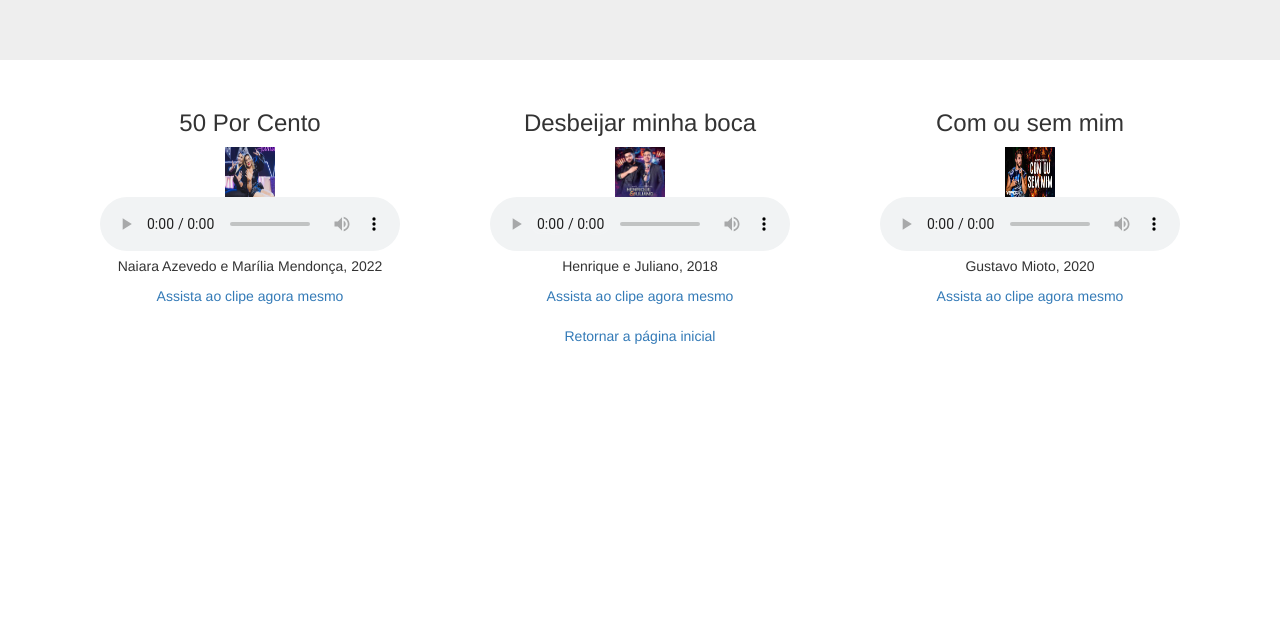
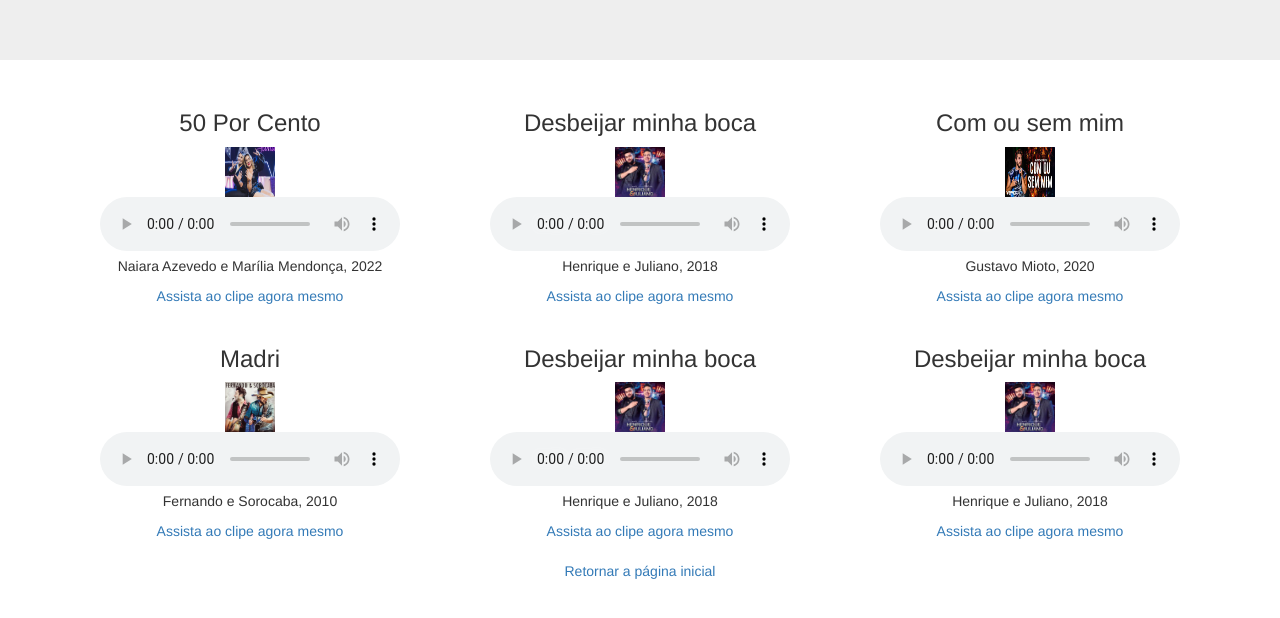
Before and after one commit to fss9/WEB1-TRABALHO, a plain HTML site: page WEB1-TRABALHO/sertanejo.html in a window 1280 px wide. Shown: the part 180-798 px from the top of the page. Drawn offline with nearby package versions, Linux system fonts and the light colour scheme.

Commit message:
WEB1-TRABALHO

```diff
--- a/WEB1-TRABALHO/sertanejo.html
+++ b/WEB1-TRABALHO/sertanejo.html
@@ -34,7 +34,7 @@
          </audio>
          <p>Naiara Azevedo e Marília Mendonça, 2022</p>
 
-         <a href="clipes.html">Assista ao clipe agora mesmo</a>
+         <a href="clipesSertanejos.html">Assista ao clipe agora mesmo</a>
         </figure>
 
 
@@ -50,7 +50,7 @@
          </audio>
          <p>Henrique e Juliano, 2018</p>
 
-         <a href="clipes.html">Assista ao clipe agora mesmo</a>
+         <a href="clipesSertanejos.html">Assista ao clipe agora mesmo</a>
     </figure><br>
 
 
@@ -66,9 +66,59 @@
            </audio>
            <p>Gustavo Mioto, 2020</p>
 
-           <a href="clipes.html">Assista ao clipe agora mesmo</a>
-      </figure><br></center>
+           <a href="clipesSertanejos.html">Assista ao clipe agora mesmo</a>
+      </figure><br>
 
-<center><a href="index.html">Retornar a página inicial</a></center>
-</body>
-</html>
+    </div>
+    <div class="col-sm-4">
+        <h3>Madri</h3>
+      <figure>
+        <img src="imgs\musicas\fernando-e-sorocaba.jpg" alt="fernando-e-sorocaba"
+        width="50"
+        height="50"><br>
+      <audio autoplay="autoplay" controls="controls">
+        <source src="audios/fernandoesorocaba-madri.mp3" type="audio/mp3"/>
+         </audio>
+         <p>Fernando e Sorocaba, 2010</p>
+
+         <a href="clipesSertanejos.html">Assista ao clipe agora mesmo</a>
+    </figure><br>
+
+  </div>
+  <div class="col-sm-4">
+      <h3>Desbeijar minha boca</h3>
+    <figure>
+      <img src="imgs\musicas\henrique-juliano.jpg" alt="henrique-juliano"
+      width="50"
+      height="50"><br>
+    <audio autoplay="autoplay" controls="controls">
+      <source src="audios/henriqueejulianooficial-desbeijar-minha-boca.mp3" type="audio/mp3"/>
+       </audio>
+       <p>Henrique e Juliano, 2018</p>
+
+       <a href="clipesSertanejos.html">Assista ao clipe agora mesmo</a>
+  </figure><br>
+
+
+</div>
+<div class="col-sm-4">
+    <h3>Desbeijar minha boca</h3>
+  <figure>
+    <img src="imgs\musicas\henrique-juliano.jpg" alt="henrique-juliano"
+    width="50"
+    height="50"><br>
+  <audio autoplay="autoplay" controls="controls">
+    <source src="audios/henriqueejulianooficial-desbeijar-minha-boca.mp3" type="audio/mp3"/>
+     </audio>
+     <p>Henrique e Juliano, 2018</p>
+
+     <a href="clipesSertanejos.html">Assista ao clipe agora mesmo</a>
+</figure><br>
+
+
+    </center>
+
+        <center><a href="index.html">Retornar a página inicial</a></center>
+
+    </body>
+   </html>
```
Also changed, not shown: WEB1-TRABALHO/clipesSertanejos.html (added), WEB1-TRABALHO/imgs/musicas/fernando-e-sorocaba.jpg (added), 1 other file.
